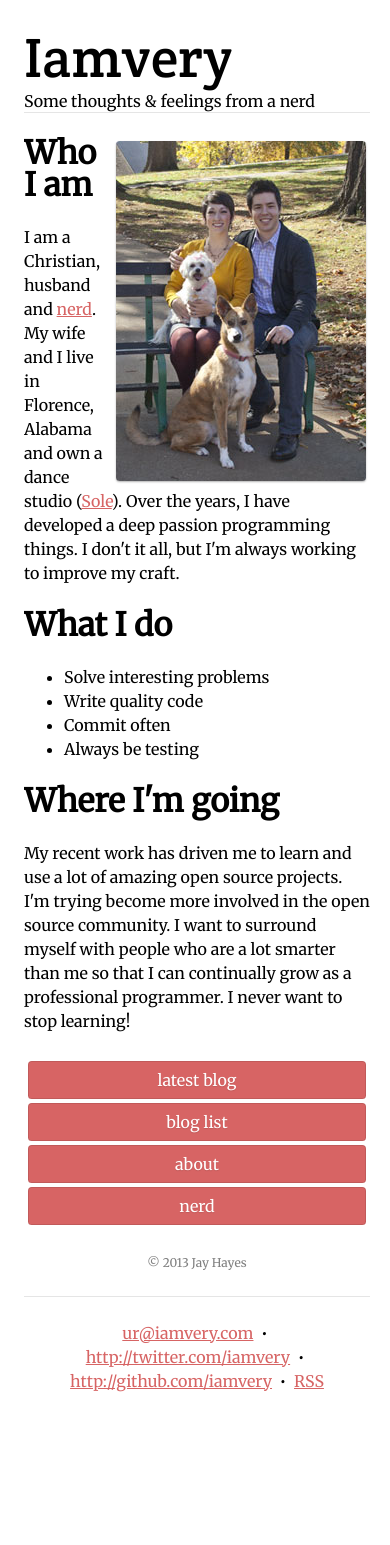
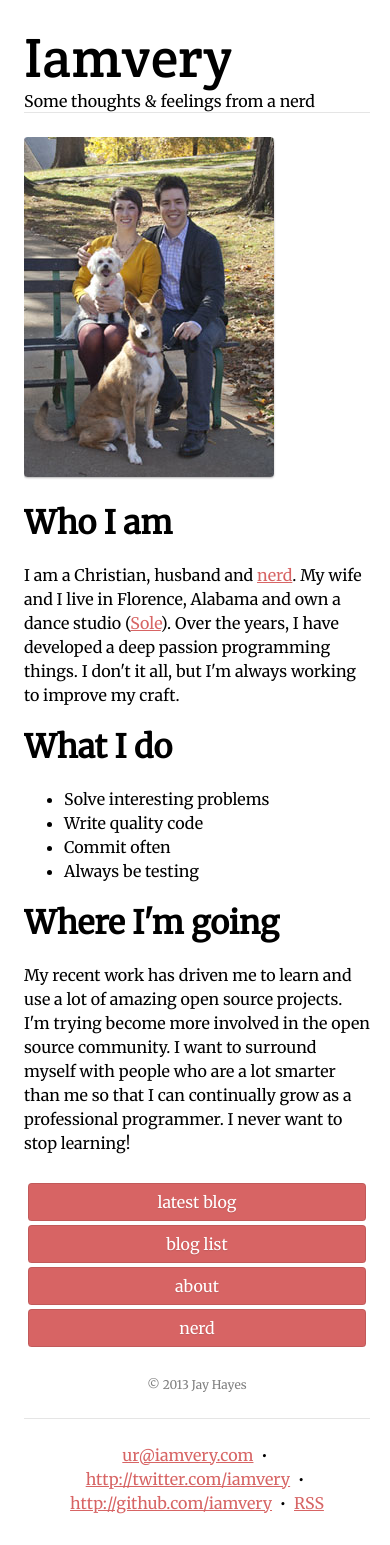
Before and after one commit to iamvery/iamvery.github.com, a Jekyll site: the page built from about.html, in a window 390 px wide. Built offline with Jekyll 4.4.1, drawn with Linux system fonts in a browser that asks for light colours; before the commit the page ends 1423 px from its top, so only the background shows below that.

Commit message:
Add responsive styles for images
* The only image at this time is on the "about" page, so these styles
  may be a little more liberal than you'd expect.

```diff
--- a/stylesheets/iamvery.css
+++ b/stylesheets/iamvery.css
@@ -47,6 +47,15 @@
   box-shadow: 0 1px 2px rgba(0,0,0,.3);
 }
 
+@media screen and (max-width: 650px) {
+  img {
+    margin: 0;
+    margin-bottom: 30px;
+    margin-bottom: 1.5rem;
+    float: none !important;
+  }
+}
+
 ul.nav {
   padding: 0;
   list-style-type: none;
```
